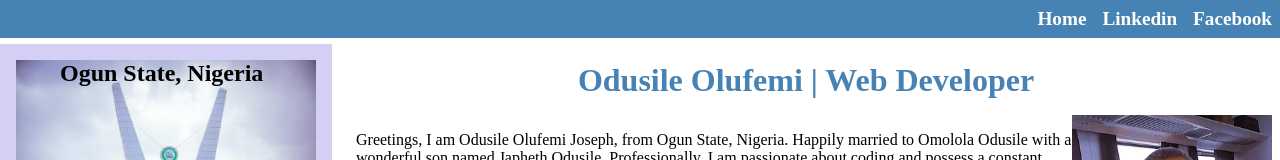
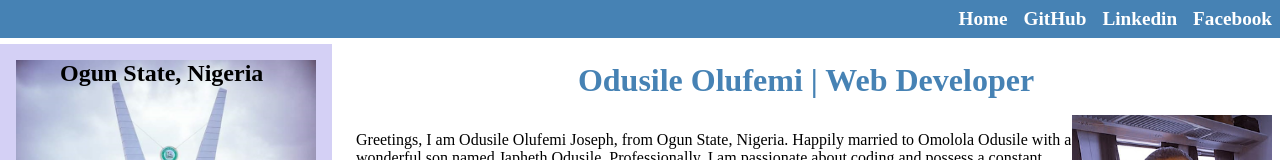
Before and after one commit to mefix007/autograph, a plain HTML site: page index.html in a window 1280 px wide. Shown: the top 160 px of the page. Drawn offline with Linux system fonts and the light colour scheme.

Commit message:
autograph.html updated

```diff
--- a/index.html
+++ b/index.html
@@ -14,6 +14,7 @@
     <header>
         <nav>
             <a href="#">Home</a>
+            <a href="https://github.com/mefix007" target="_blank">GitHub</a>
             <a href="https://www.linkedin.com/in/olufemi-odusile" target="_blank">Linkedin</a>
             <a href="https://web.facebook.com/olufemmy.joseph" target="_blank">Facebook</a>
         </nav>
```
Lines whose indentation alone changed are shown as unchanged.
